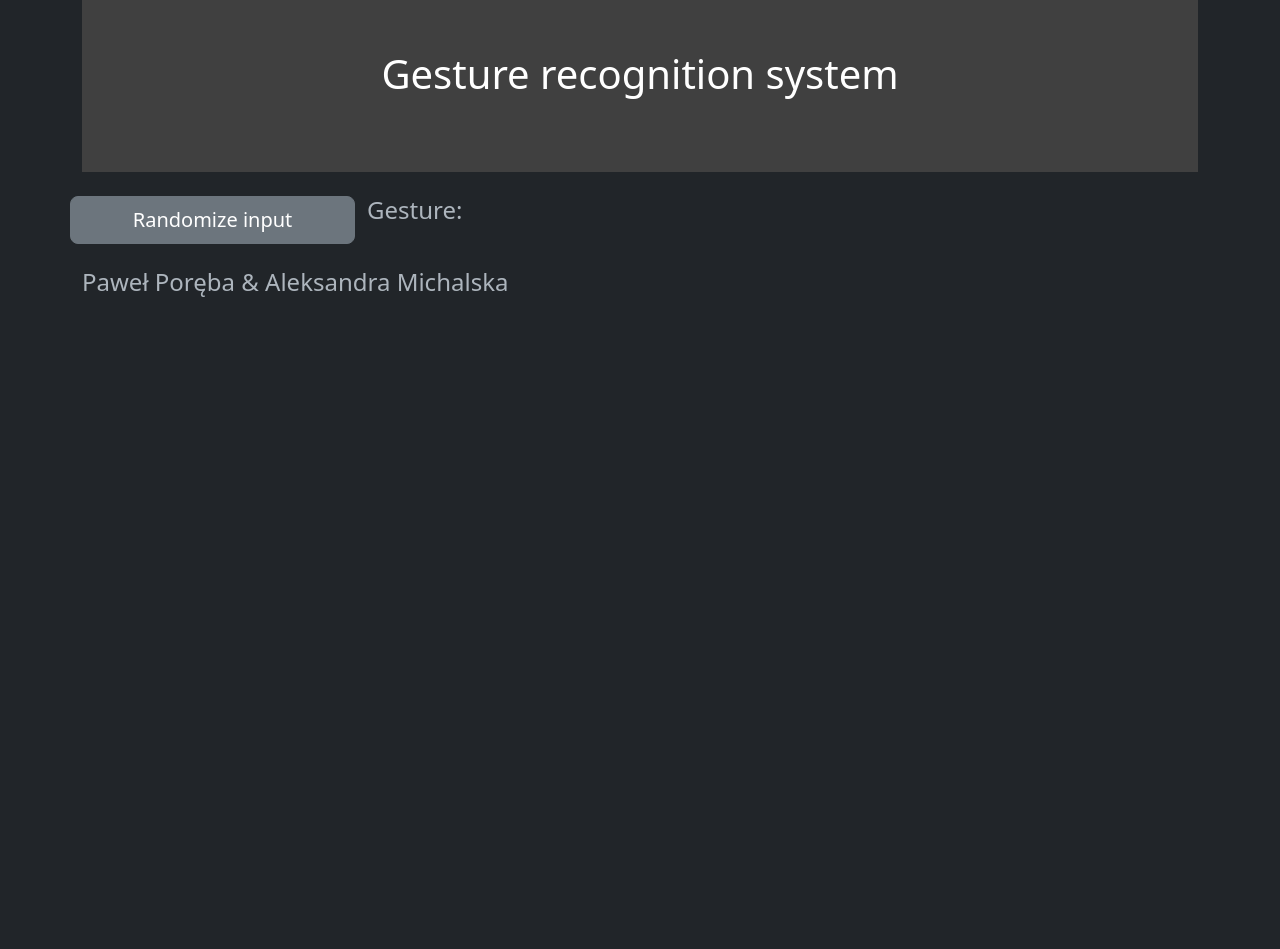
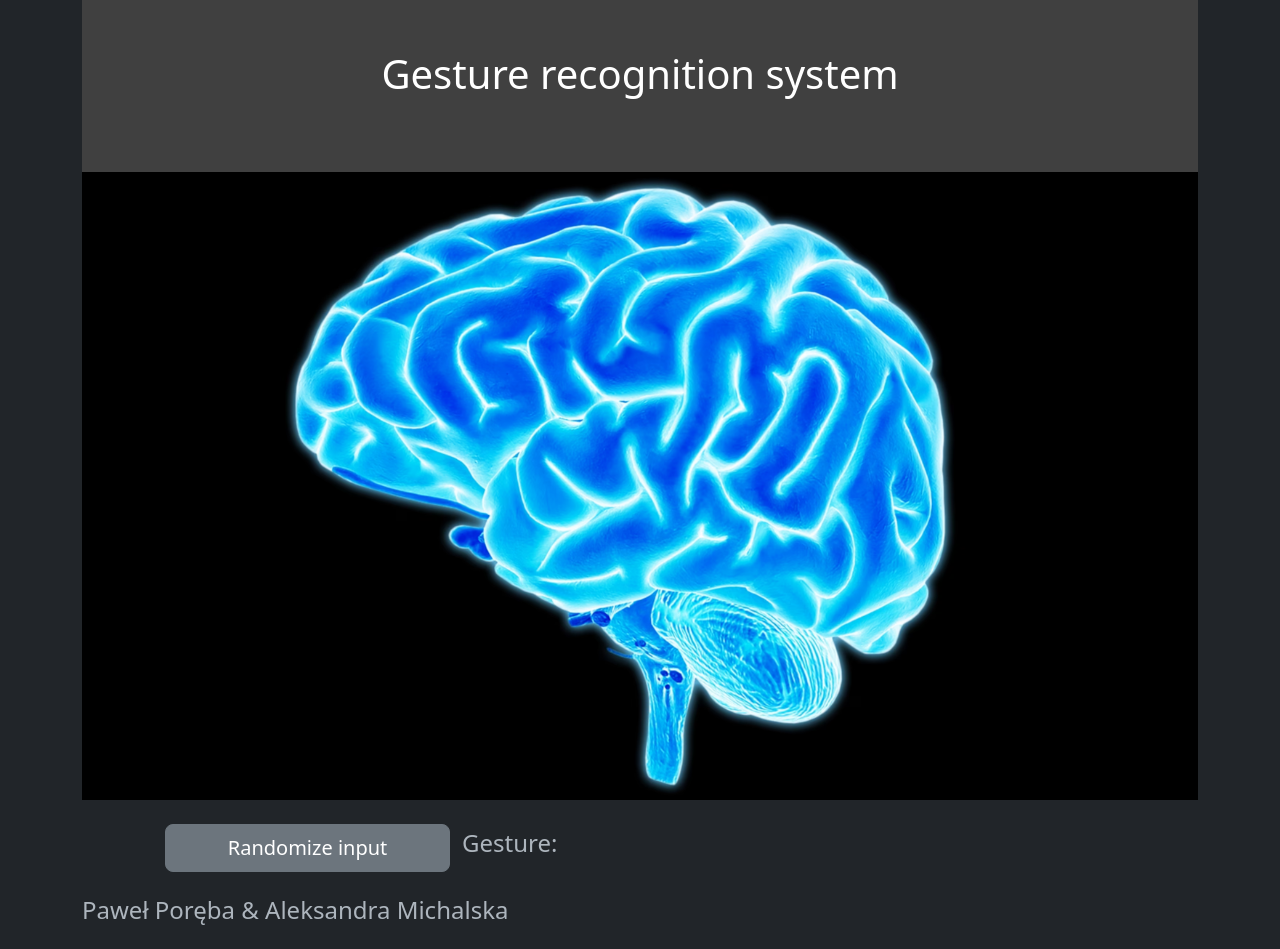
Before and after one commit to natruszka/SzIwSI-front, a Flask app: page / in a window 1280 px wide. Before the commit the page ends 297 px from the top, so only its background shows below. Run offline with Flask 3, Linux system fonts and the light colour scheme.

Commit message:
Add front gimmicks

```diff
--- a/static/script.js
+++ b/static/script.js
@@ -2,7 +2,8 @@ const gestures = ['hand start', 'first digit touch', 'both start load phase', 'l
 
 async function randomizeAndPredictAsync()
 {
-    signal = [Array.from({length: 32}).map(() => Array.from({length: 1024}).map(() =>Math.random() * 32000 - 8500))]
+    signal = [Array.from({length: 32}).map(() => Array.from({length: 1024}).map(() => Math.random() * 32000 - 8500))]
+    await displayRandomNumbers();
     const response = await fetch("/predict",{
             method: 'POST',
             headers: {
@@ -23,6 +24,25 @@ async function randomizeAndPredictAsync()
         gesturePlaceholder.innerHTML = gestures.length > 0 ? gestures.join(',') : 'no gesture'
 }
 
+async function displayRandomNumbers() {
+    const elements = document.querySelectorAll('.eeg');
+
+    elements.forEach(el => {
+    let count = 0;
+    const maxFlashes = 5;
+    const intervalSpeed = 60;
+
+    const interval = setInterval(() => {
+        el.textContent = (Math.random() * 32000 - 8500).toFixed(0);
+        count++;
+
+        if (count >= maxFlashes) {
+            clearInterval(interval);
+        }
+    }, intervalSpeed);
+    });
+}
+
 function signalToGesture(model_output)
 {
     return gestures.filter((_, i) => model_output[i] === 1)
--- /dev/null
+++ b/static/style.css
@@ -0,0 +1,49 @@
+#parent {
+    position: relative;
+    height: auto;
+    min-height: 100% !important;
+}
+
+#parent>.eeg {
+    position: absolute;
+}
+
+#eeg-1 {
+    left: 17%;
+    top: 15%;
+}
+
+#eeg-2 {
+    left: 17%;
+    bottom: 25%;
+}
+
+#eeg-3 {
+    left: 5%;
+    top: 50%;
+}
+
+#eeg-4 {
+    left: 10%;
+    top: 20%;
+}
+
+#eeg-5 {
+    left: 81%;
+    top: 25%;
+}
+
+#eeg-6 {
+    left: 75%;
+    bottom: 25%;
+}
+
+#eeg-7 {
+    left: 78%;
+    top: 15%;
+}
+
+#eeg-8 {
+    left: 80%;
+    top: 55%;
+}
--- a/templates/index.html
+++ b/templates/index.html
@@ -5,6 +5,7 @@
     <meta charset="UTF-8">
     <meta name="viewport" content="width=device-width, initial-scale=1.0">
     <title>Gesture recognition</title>
+    <link rel="stylesheet" href="/static/style.css">
     <link href="https://cdn.jsdelivr.net/npm/bootstrap@5.3.0/dist/css/bootstrap.min.css" rel="stylesheet">
 </head>
 <body class="bg-dark">
@@ -17,9 +18,21 @@
                 </div>
             </div>
         </div>
+        <div class="row" id="parent">
+            <img src="/static/brain.avif"/>
+            <p class="eeg" id="eeg-1"></p>
+            <p class="eeg" id="eeg-2"></p>
+            <p class="eeg" id="eeg-3"></p>
+            <p class="eeg" id="eeg-4"></p>
+            <p class="eeg" id="eeg-5"></p>
+            <p class="eeg" id="eeg-6"></p>
+            <p class="eeg" id="eeg-7"></p>
+            <p class="eeg" id="eeg-8"></p>
+        </div>
     </div>
     <div class="container">
-    <div class="row justify-content-center mt-4 mb-4">
+    <div class="row justify-content-center mt-4 mb-4 align-items-center">
+        <p class="col-1"></p>
         <button class="btn btn-secondary btn-lg col-3" onclick="randomizeAndPredictAsync()">Randomize input</button>
         <p class="col h4">Gesture: </p>
         <p class="col h4" id="gesture"></p>
```
Also changed, not shown: static/brain.avif (added).
